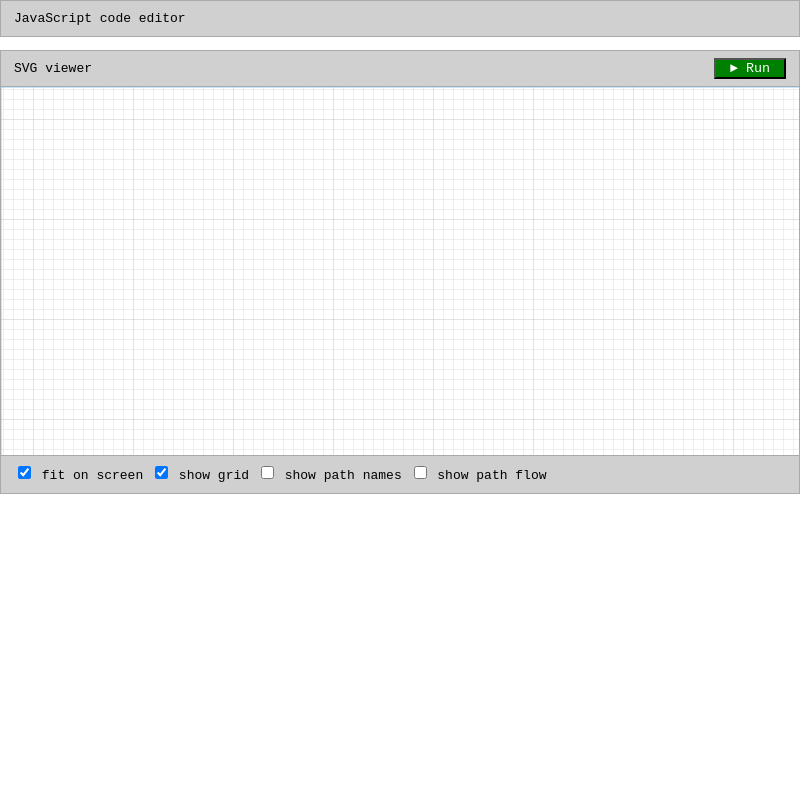
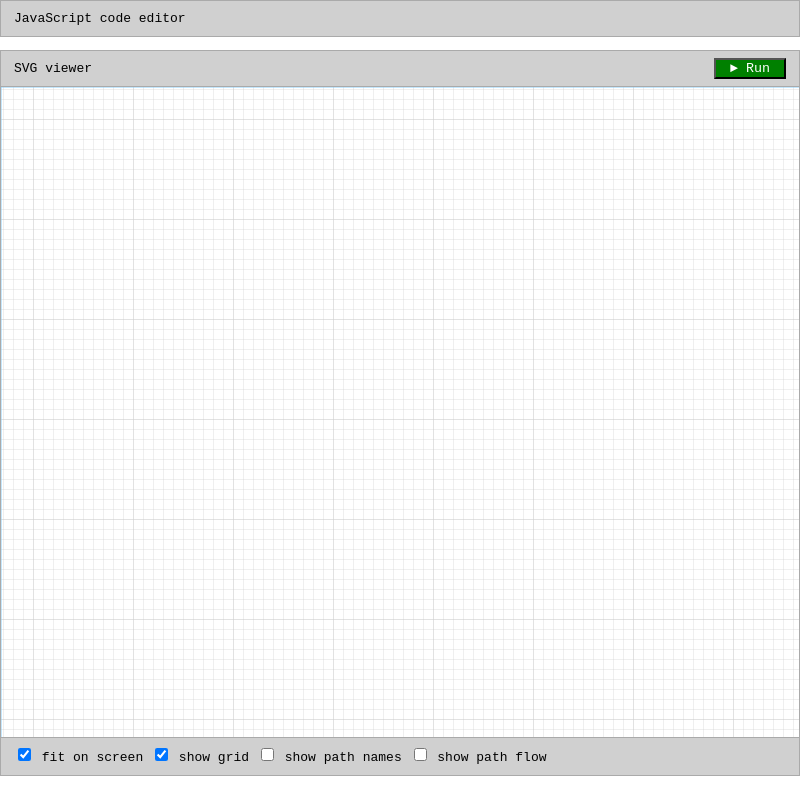
Before and after one commit to jmcgill/makerjs-preview, an Electron app: page playground/embed.html in a window 800 px wide. Drawn offline with Linux system fonts and the light colour scheme; files whose address does not match are found by name.

Commit message:
Increase canvas size

```diff
--- a/playground/css/playground.css
+++ b/playground/css/playground.css
@@ -55,6 +55,7 @@ header h1 {
     background-color: #3177C6;
     margin-bottom: 1em;
     overflow: hidden;
+    height: 650px;
 }
 
 #view-params {
```
